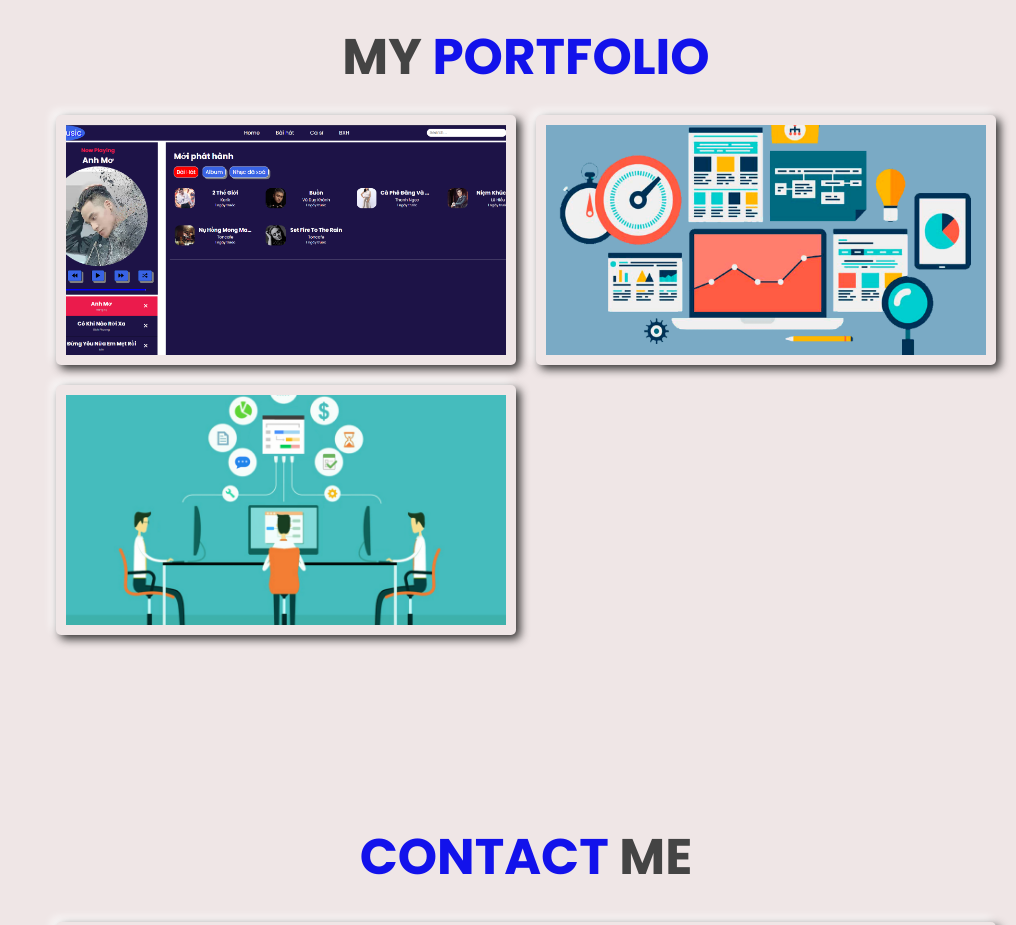
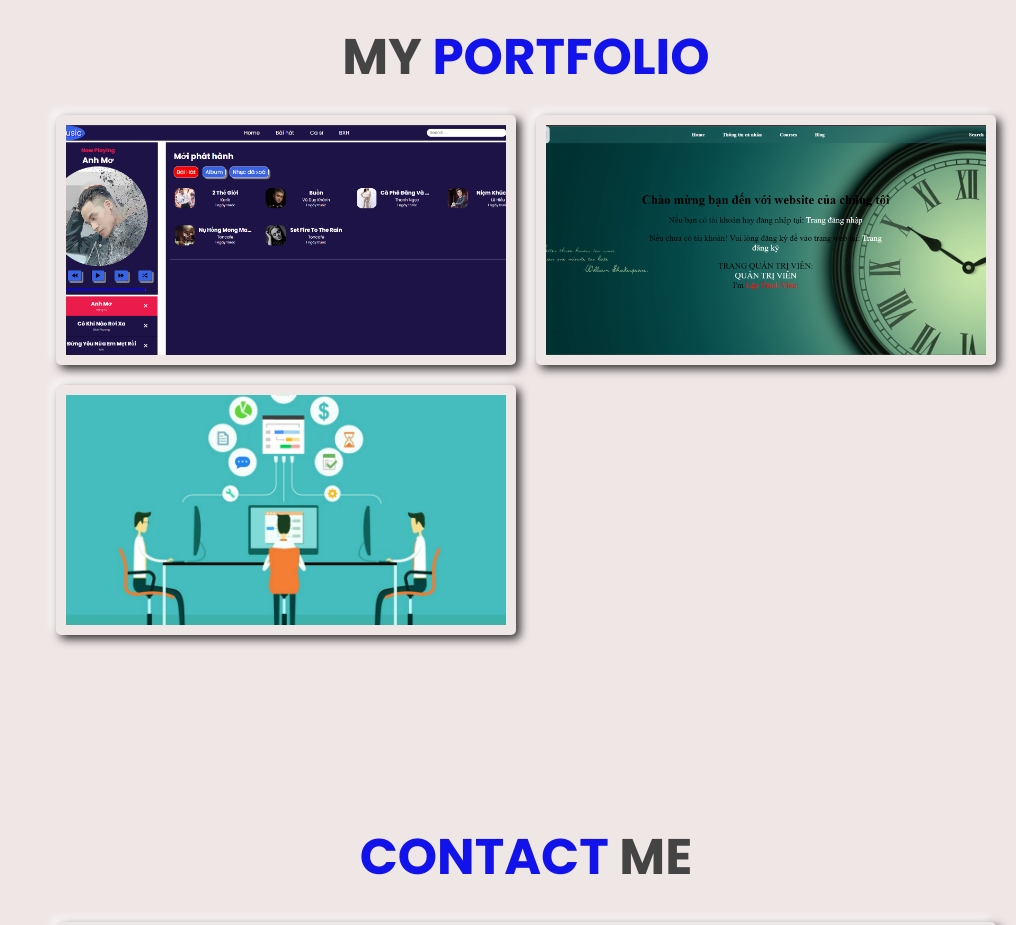
Before and after one commit to quangIT93/portfolio, a plain HTML site: page index.html in a window 1280 px wide. Shown: the part 2400-3325 px from the top of the page, without its empty margins (264-1280 px from the left). Drawn offline with Linux system fonts and the light colour scheme.

Commit message:
add link and img

```diff
--- a/index.html
+++ b/index.html
@@ -157,11 +157,11 @@
 
         <div class="box">
           <img
-            src="./images/project/project-management-software-in-mother-tongue.png"
-            alt=""
+            src="./images/project/userAuthenization.png"
+            alt="https://nodejs2022.vercel.app/"
           />
           <div class="content">
-            <h3>project react nodejs (not uploaded)</h3>
+            <h3>User authentication project</h3>
           </div>
         </div>
 
```
Also changed, not shown: images/project/userAuthenization.png (added).
